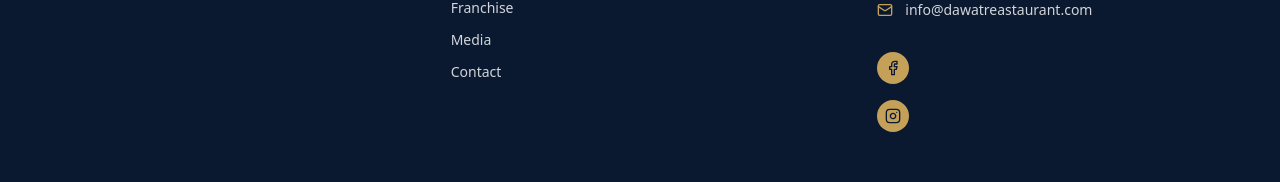
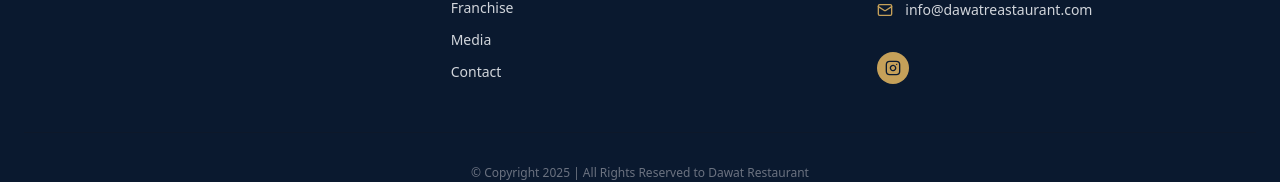
Before and after one commit to ashmitchhoker/Dawat, a React (Vite) app: page / in a window 1280 px wide. Shown: the part 5717-5899 px from the top of the page. Built offline with nearby package versions, Linux system fonts and the light colour scheme; no server answers.

Commit message:
Remove Facebook icon from footer

```diff
--- a/src/components/Footer.tsx
+++ b/src/components/Footer.tsx
@@ -1,4 +1,4 @@
-import { Phone, Mail, Facebook, Instagram } from "lucide-react";
+import { Phone, Mail, Instagram } from "lucide-react";
 export const Footer = () => {
   return (
     <footer className="bg-[#0a192f] text-white pt-20 pb-8 border-t border-gray-900 overflow-hidden">
@@ -114,12 +114,6 @@ export const Footer = () => {
                   href="#"
                   className="w-8 h-8 rounded-full bg-[#c5a059] flex items-center justify-center text-[#0a192f] hover:bg-white hover:text-[#0a192f] transition-all"
                 >
-                  <Facebook size={16} />
-                </a>
-                <a
-                  href="#"
-                  className="w-8 h-8 rounded-full bg-[#c5a059] flex items-center justify-center text-[#0a192f] hover:bg-white hover:text-[#0a192f] transition-all"
-                >
                   <Instagram size={16} />
                 </a>
               </div>
```
